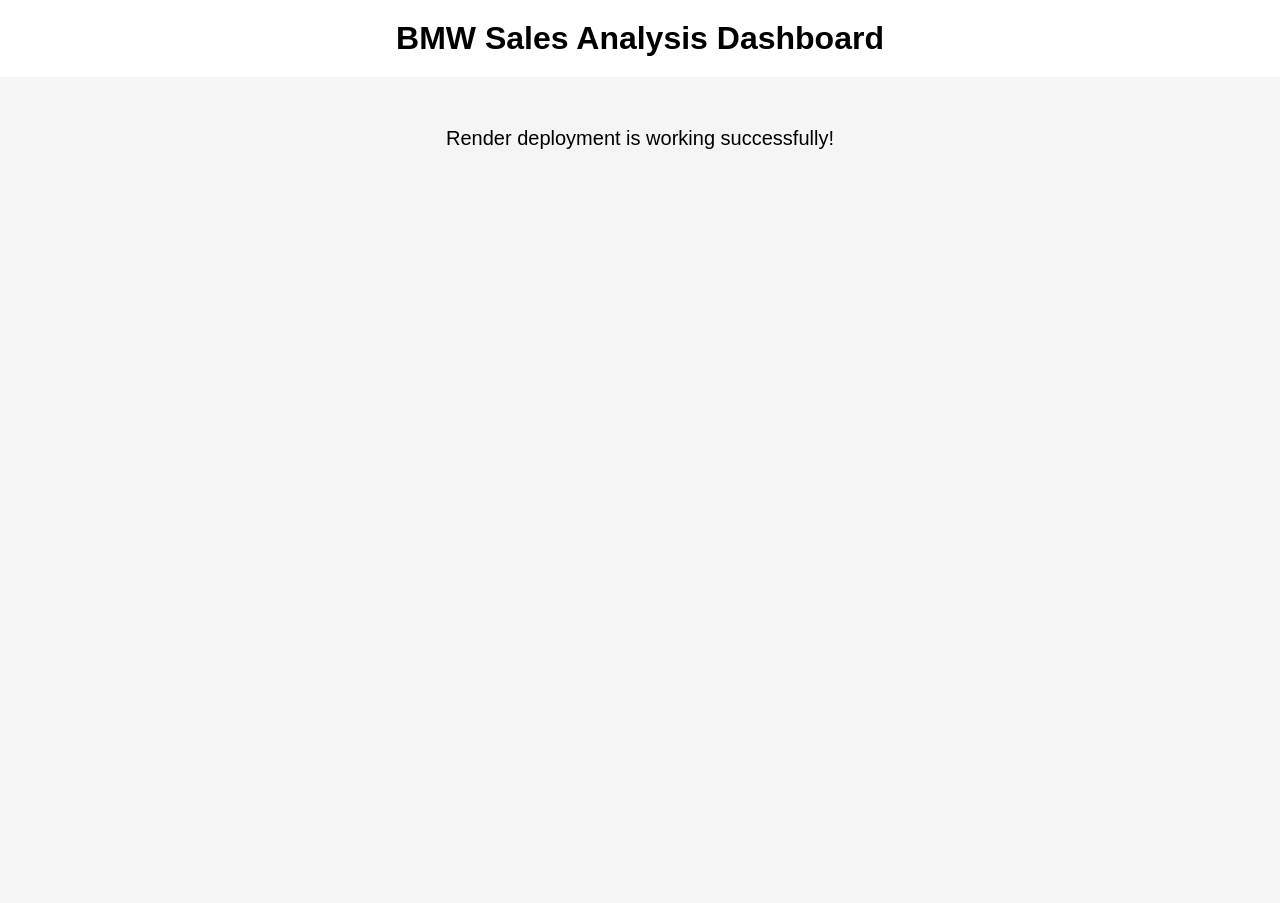
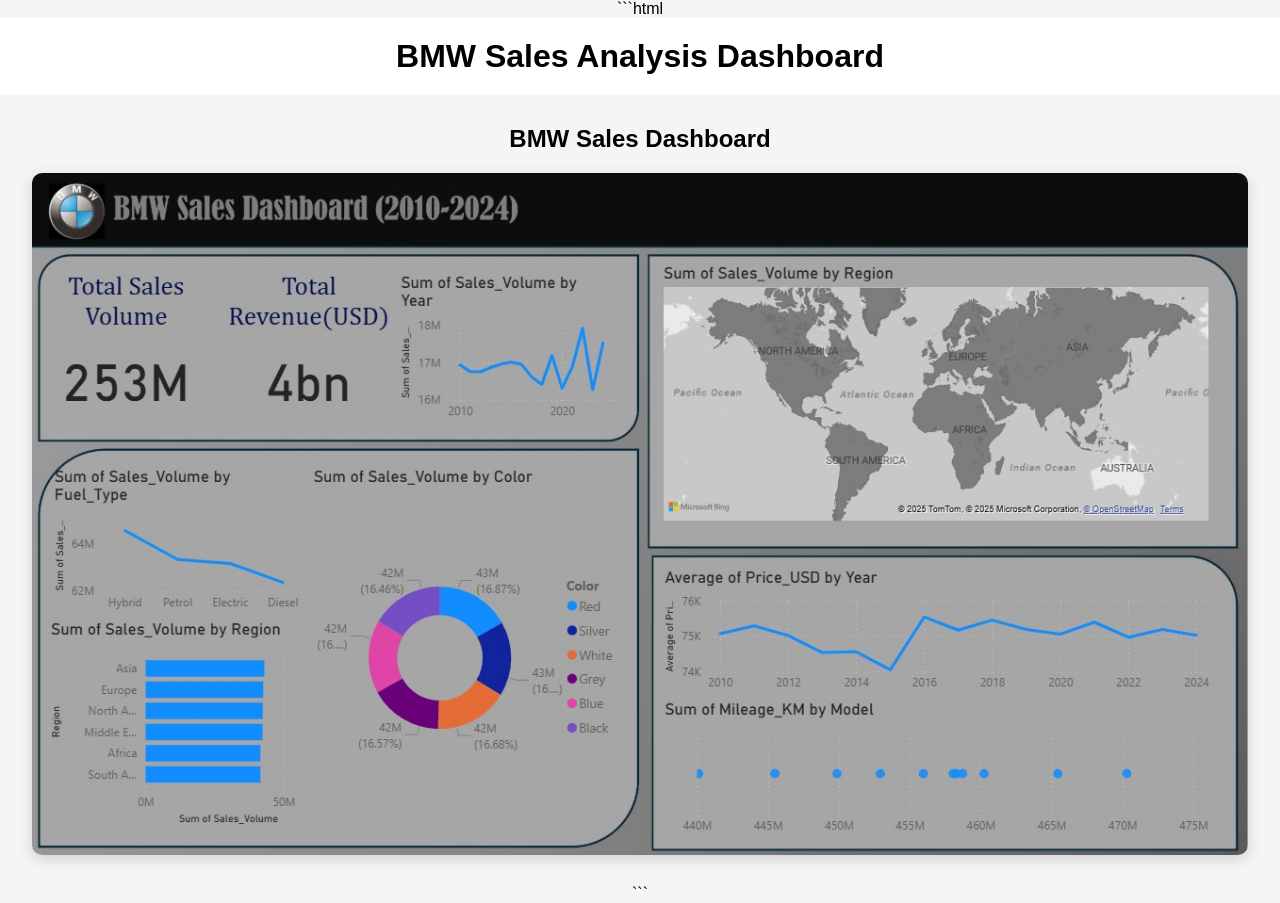
Before and after one commit to Jagadamba24/BMW-Sales-Analysis, a plain HTML site: page index.html in a window 1280 px wide. Before the commit the page ends 800 px from the top, so only its background shows below. Drawn offline with Linux system fonts and the light colour scheme.

Commit message:
Add dashboard section to BMW Sales Analysis page

````diff
--- a/index.html
+++ b/index.html
@@ -1,3 +1,4 @@
+```html
 <!DOCTYPE html>
 <html>
 <head>
@@ -19,9 +20,21 @@
             margin: 0;
         }
 
-        p {
-            font-size: 20px;
-            margin-top: 50px;
+        .dashboard {
+            margin: 30px auto;
+            width: 95%;
+            max-width: 1400px;
+        }
+
+        .dashboard img {
+            width: 100%;
+            height: auto;
+            border-radius: 10px;
+            box-shadow: 0 4px 15px rgba(0,0,0,0.15);
+        }
+
+        h2 {
+            margin-top: 30px;
         }
     </style>
 </head>
@@ -30,7 +43,12 @@
 
     <h1>BMW Sales Analysis Dashboard</h1>
 
-    <p>Render deployment is working successfully!</p>
+    <div class="dashboard">
+        <h2>BMW Sales Dashboard</h2>
+
+        <img src="Dashboard1.jpeg" alt="BMW Sales Analysis Dashboard">
+    </div>
 
 </body>
 </html>
+```
````
